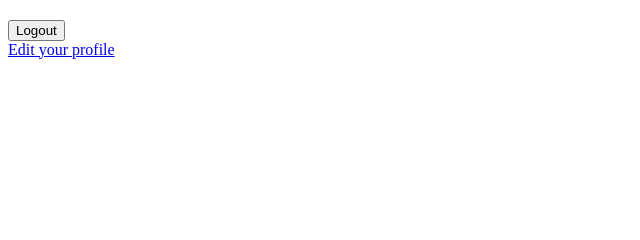
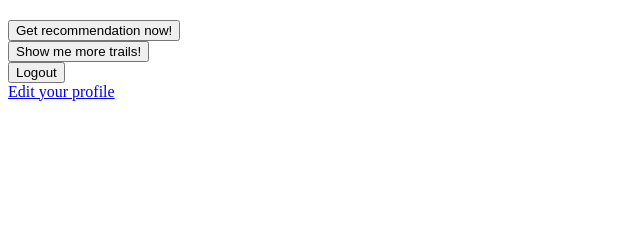
Before and after one commit to fatimasalmanmirza/project-hiking-trails, a Flask app: page /userprofile in a window 1280 px wide. Shown: the part 459-699 px from the top of the page, without its empty margins (0-640 px from the left). Run offline with Flask 2, Linux system fonts and the light colour scheme; the visitor is signed in with stand-in values (Sample User, id 1); data comes from the database, SQL or seed files in the repository.

Commit message:
new buttons for trails display and get reco now

```diff
--- a/templates/userprofile.html
+++ b/templates/userprofile.html
@@ -12,8 +12,19 @@
 	<h3>Hike daily: {{ user_is_daily }}</h3>
 	<h3>Hike weekly: {{ user_is_weekly }}</h3>
 	<h3>Hike monthly: {{ user_is_monthly }}</h3>
+	<form action="/send_msg_now">
+		<button name ="redirect" value="submit"> Get recommendation now!
+		</button>
+	</form>
+
+	<form action="/show_all_trails">
+		<button name ="redirect" value="submit">Show me more trails!</button>
+	</form>
+
+
 	<form action="/logout">
 		<button name="redirect" value="submit"> Logout</button>
 	</form>
 	<a href = "/preference">Edit your profile</a>
+
  {% endblock %}
```
